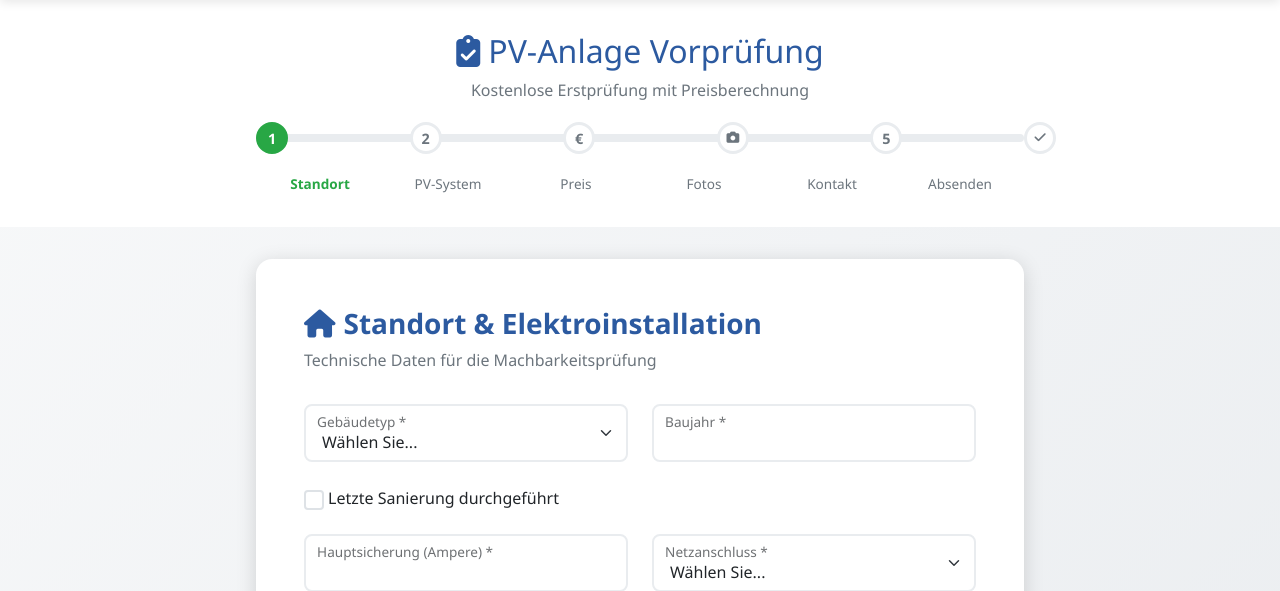
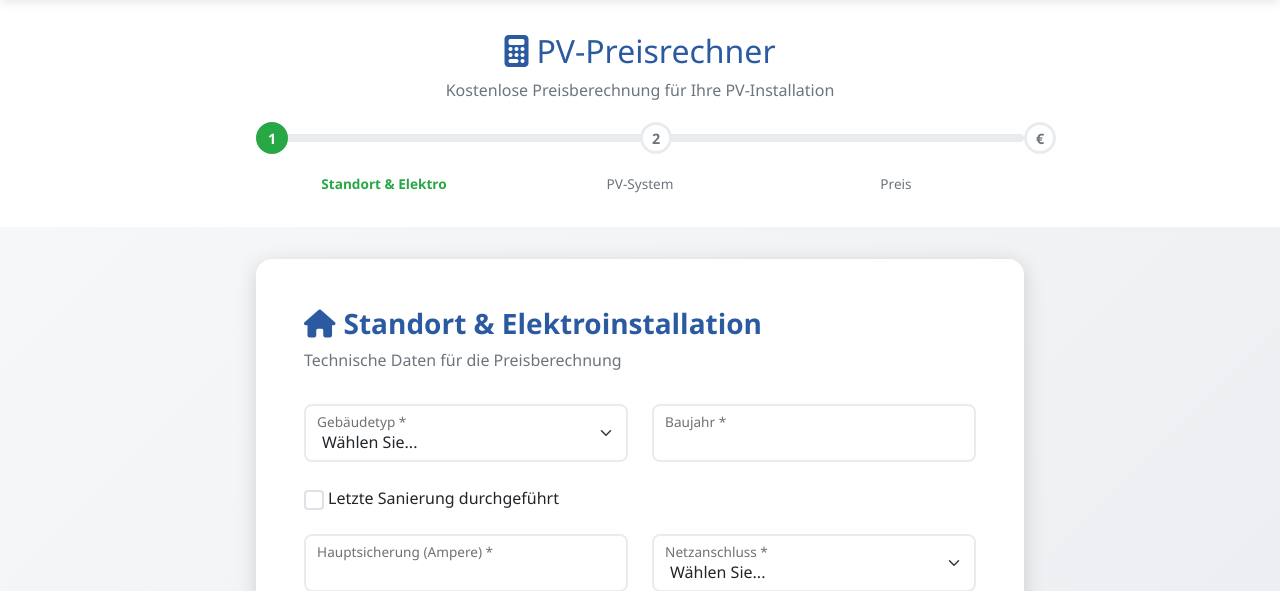
Before and after one commit to Elektriker-Edgar/PV-Projekt, a Django app: page /precheck/ in a window 1280 px wide. Shown: the part 68-659 px from the top of the page. Run offline with Django 4.2, Linux system fonts and the light colour scheme.

Commit message:
precheck schritte reduziert

```diff
--- a/templates/quotes/precheck_wizard.html
+++ b/templates/quotes/precheck_wizard.html
@@ -3,7 +3,7 @@
 <head>
 <meta charset="UTF-8">
 <meta name="viewport" content="width=device-width, initial-scale=1.0">
-<title>PV-Vorprüfung | EDGARD -- Elektro</title>
+<title>PV-Preisrechner | EDGARD -- Elektro</title>
 <link href="https://cdn.jsdelivr.net/npm/bootstrap@5.1.3/dist/css/bootstrap.min.css" rel="stylesheet">
 <link href="https://cdnjs.cloudflare.com/ajax/libs/font-awesome/6.4.0/css/all.min.css" rel="stylesheet">
 <style>
@@ -77,25 +77,19 @@ body{font-family:'Segoe UI',sans-serif;background:linear-gradient(135deg,#f8f9fa
 <div class="container">
 <div class="wizard-container">
 <div class="text-center mb-4">
-<h1 class="h2" style="color:var(--edgard-blue)"><i class="fas fa-clipboard-check me-2"></i>PV-Anlage Vorprüfung</h1>
-<p class="text-muted">Kostenlose Erstprüfung mit Preisberechnung</p>
+<h1 class="h2" style="color:var(--edgard-blue)"><i class="fas fa-calculator me-2"></i>PV-Preisrechner</h1>
+<p class="text-muted">Kostenlose Preisberechnung für Ihre PV-Installation</p>
 </div>
 <div class="progress-bar-wrapper">
 <div class="progress"><div class="progress-bar" style="width:0%" id="mainProgress"></div></div>
 <div class="progress-step active" style="left:0%">1</div>
-<div class="progress-step" style="left:20%">2</div>
-<div class="progress-step" style="left:40%">€</div>
-<div class="progress-step" style="left:60%"><i class="fas fa-camera" style="font-size:0.8rem"></i></div>
-<div class="progress-step" style="left:80%">5</div>
-<div class="progress-step" style="left:100%"><i class="fas fa-check" style="font-size:0.8rem"></i></div>
+<div class="progress-step" style="left:50%">2</div>
+<div class="progress-step" style="left:100%">€</div>
 </div>
 <div class="step-labels">
-<div class="step-label active">Standort</div>
+<div class="step-label active">Standort & Elektro</div>
 <div class="step-label">PV-System</div>
 <div class="step-label">Preis</div>
-<div class="step-label">Fotos</div>
-<div class="step-label">Kontakt</div>
-<div class="step-label">Absenden</div>
 </div>
 </div>
 </div>
@@ -109,7 +103,7 @@ body{font-family:'Segoe UI',sans-serif;background:linear-gradient(135deg,#f8f9fa
 <!-- SCHRITT 1: Standort & Elektro -->
 <div class="form-card step-content active" data-step="1">
 <h3 class="step-title"><i class="fas fa-home me-2"></i>Standort & Elektroinstallation</h3>
-<p class="step-subtitle">Technische Daten für die Machbarkeitsprüfung</p>
+<p class="step-subtitle">Technische Daten für die Preisberechnung</p>
 
 <div class="row">
 <div class="col-md-6">
@@ -538,7 +532,7 @@ body{font-family:'Segoe UI',sans-serif;background:linear-gradient(135deg,#f8f9fa
 
 <div class="btn-navigation">
 <button type="button" class="btn btn-secondary-wizard btn-wizard" onclick="prevStep()"><i class="fas fa-arrow-left me-2"></i>Zurück</button>
-<button type="submit" class="btn btn-primary-wizard btn-wizard" id="submitBtn"><i class="fas fa-paper-plane me-2"></i>Vorprüfung absenden</button>
+<button type="submit" class="btn btn-primary-wizard btn-wizard" id="submitBtn"><i class="fas fa-paper-plane me-2"></i>Angebot anfordern</button>
 </div>
 </div>
 
@@ -555,19 +549,31 @@ updateProgress();setupFileUploads();setupValidation();loadFormData();
 });
 
 function updateProgress(){
-const progress=((currentStep-1)/(totalSteps-1))*100;
-document.getElementById('mainProgress').style.width=progress+'%';
+const visibleSteps=[1,2,3];
+let progressPercent=0;
+let activeVisibleStep=1;
+if(currentStep===1){
+progressPercent=0;
+activeVisibleStep=1;
+}else if(currentStep===2){
+progressPercent=50;
+activeVisibleStep=2;
+}else if(currentStep>=3){
+progressPercent=100;
+activeVisibleStep=3;
+}
+document.getElementById('mainProgress').style.width=progressPercent+'%';
 document.querySelectorAll('.progress-step').forEach((step,index)=>{
-const stepNum=index+1;
+const visibleStepNum=index+1;
 step.classList.remove('active','completed');
-if(stepNum<currentStep)step.classList.add('completed');
-else if(stepNum===currentStep)step.classList.add('active');
+if(visibleStepNum<activeVisibleStep)step.classList.add('completed');
+else if(visibleStepNum===activeVisibleStep)step.classList.add('active');
 });
 document.querySelectorAll('.step-label').forEach((label,index)=>{
-const stepNum=index+1;
+const visibleStepNum=index+1;
 label.classList.remove('active','completed');
-if(stepNum<currentStep)label.classList.add('completed');
-else if(stepNum===currentStep)label.classList.add('active');
+if(visibleStepNum<activeVisibleStep)label.classList.add('completed');
+else if(visibleStepNum===activeVisibleStep)label.classList.add('active');
 });
 }
 
```
